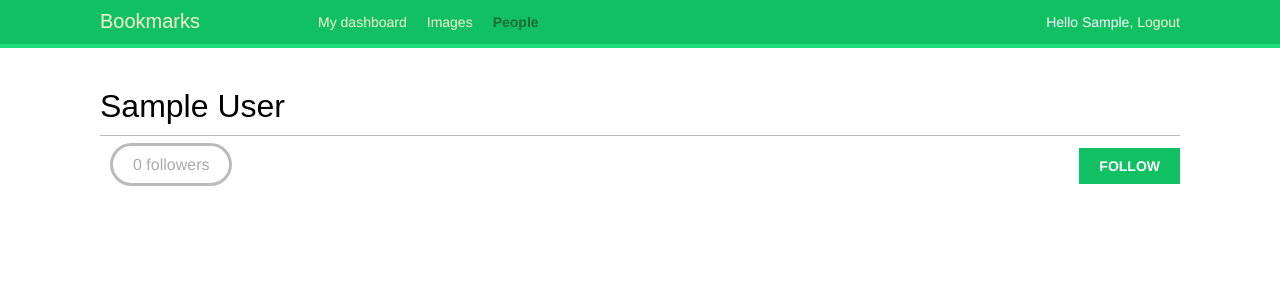
After one commit to ramzandashkar/social_site, a Django app: a page that uses bookmarks/account/templates/base.html in a window 1280 px wide. The commit adds this page. Shown: the top 300 px of the page. Run offline with Django 4.2, Linux system fonts and the light colour scheme; the visitor is signed in with stand-in values (Sample User, id 1); data comes from the database, SQL or seed files in the repository; some libraries are stand-ins or nearby versions; some web fonts are replaced.

Commit message:
Update following

```diff
--- /dev/null
+++ b/bookmarks/account/templates/account/user/detail.html
@@ -0,0 +1,30 @@
+{% extends 'base.html' %}
+{% load thumbnail %}
+
+{% block title %}{{ user.get_full_name }}{% endblock %}
+
+{% block content %}
+  <h1>{{ user.get_full_name }}</h1>
+  <div class="profile-info">
+    <img src="{% thumbnail user.profile.photo 180x180 %}" class="user-detail" alt="">
+  </div>
+  {% with total_followers=user.followers.count %}
+    <span class="count">
+  <span class="total">{{ total_followers }}</span>
+  follower{{ total_followers|pluralize }}
+</span>
+    <a href="#"
+       data-id="{{ user.id }}"
+       data-action="{% if request.user in user.followers.all %}un{% endif %}follow"
+       class="follow button">
+      {% if request.user not in user.followers.all %}
+        Follow
+      {% else %}
+        Unfollow
+      {% endif %}
+    </a>
+    <div id="image-list" class="image-container">
+      {% include 'images/image/list_images.html' with images=user.images_created.all %}
+    </div>
+  {% endwith %}
+{% endblock %}
--- a/bookmarks/account/templates/base.html
+++ b/bookmarks/account/templates/base.html
@@ -17,7 +17,7 @@
           <a href="{% url "images:list" %}">Images</a>
         </li>
         <li {% if section == "people" %}class="selected"{% endif %}>
-          <a href="#">People</a>
+          <a href="{% url 'user_list' %}">People</a>
         </li>
       </ul>
     {% endif %}
```
Also changed, not shown: bookmarks/account/templates/account/user/list.html (added, +22 -0 lines), bookmarks/media/users/2023/06/18/images.jpg (added), bookmarks/media/users/2023/06/18/images.jpg.180x180_q85.jpg (added), bookmarks/media/users/2023/06/18/model-judith-tishina-shepot.jpg (added), bookmarks/media/users/2023/06/18/model-judith-tishina-shepot.jpg.180x180_q85.jpg (added), bookmarks/media/users/2023/06/18/model-judith-tishina-shepot_cZmsX4O.jpg (added), bookmarks/media/users/2023/06/18/model-judith-tishina-shepot_cZmsX4O.jpg.180x180_q85.jpg (added), bookmarks/media/users/2023/06/18/photo_2023-04-29_13-11-25.jpg (added), bookmarks/media/users/2023/06/18/photo_2023-04-29_13-11-25.jpg.180x180_q85.jpg (added).
